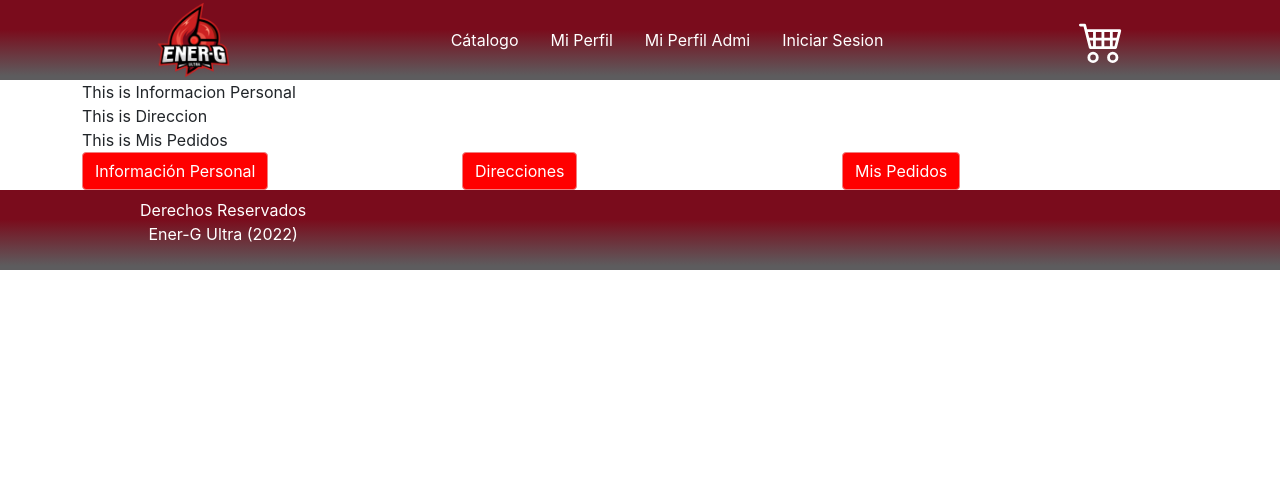
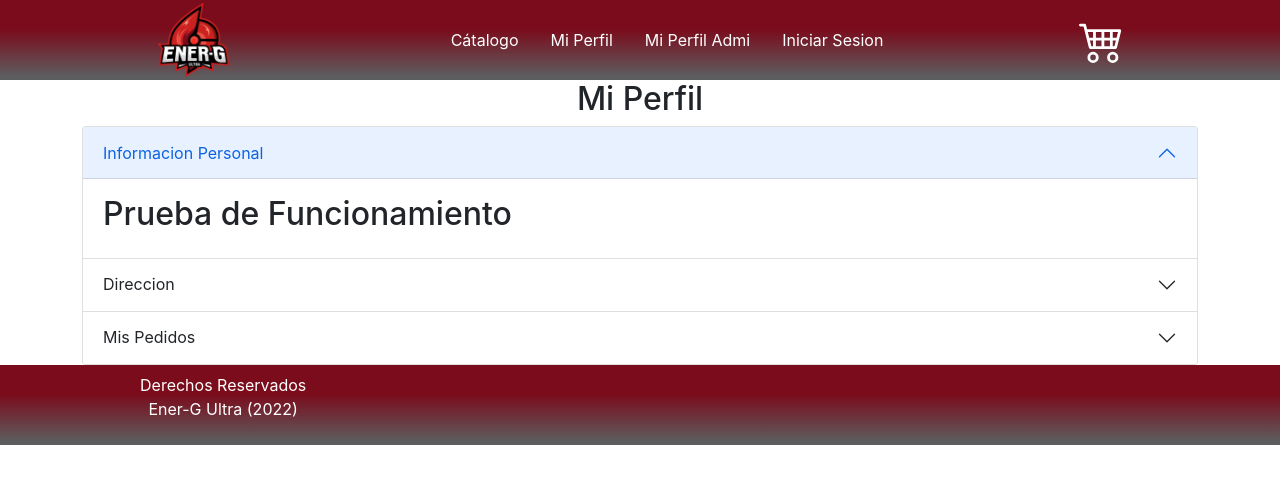
Before and after one commit to victor11s/ENER-G-ULTRA, a React (Create React App) app in the folder energ-1.0/: page /miPerfil in a window 1280 px wide. Shown: the top 484 px of the page. Built offline with nearby package versions, Linux system fonts and the light colour scheme; no server answers.

Commit message:
Arreglos a los menus de Cada Perfil

```diff
--- a/energ-1.0/src/components/Admi/PerfilAdmi.js
+++ b/energ-1.0/src/components/Admi/PerfilAdmi.js
@@ -4,7 +4,7 @@ import React from 'react'
 import NavBar from '../NavBar';
 import Footer from '../Footer';
 
-import { Button, Card, Col, Container, Form, Row, Table } from 'react-bootstrap'
+import { Button, Card, Col, Container, Form, Row, Table, Accordion } from 'react-bootstrap'
 import TableProductos from './TableProductos';
 
 
@@ -13,9 +13,48 @@ function PerfilAdmi() {
     return (
         <>
 
-            <NavBar/>
+            <NavBar />
             <Container>
-                <Row>
+                <Row >
+                    <Col></Col>
+                    <Col className="text-center"><h2>Administrador</h2></Col>
+                    <Col></Col>
+
+                </Row>
+                </Container>
+            <Container>
+
+
+                <Accordion defaultActiveKey="0">
+                    <Accordion.Item eventKey="0">
+                        <Accordion.Header>Informacion Personal</Accordion.Header>
+                        <Accordion.Body>
+                            Inserte Informacion Personal del Administrador
+                        </Accordion.Body>
+                    </Accordion.Item>
+                    <Accordion.Item eventKey="1">
+                        <Accordion.Header>Productos</Accordion.Header>
+                        <Accordion.Body>
+                            <Row>
+                            <Col ></Col>
+                            <Col className="text-center"><h4>Inserte sus productos</h4></Col>
+                            <Col ></Col>
+                            </Row>
+                            <TableProductos/>
+                        </Accordion.Body>
+                    </Accordion.Item>
+                    <Accordion.Item eventKey="2">
+                        <Accordion.Header>Pedidos</Accordion.Header>
+                        <Accordion.Body>
+                            Inserte Info de los Pedidos
+                        </Accordion.Body>
+                    </Accordion.Item>
+
+                </Accordion>
+
+
+
+                {/* <Row>
                     <Col>
                         <Button variant="danger" >Información Personal</Button>
                     </Col>
@@ -29,7 +68,7 @@ function PerfilAdmi() {
                     </Col>
                 </Row>
 
-                <TableProductos/>
+                <TableProductos /> */}
             </Container>
 
 
--- a/energ-1.0/src/components/UserProfile/InformacionPersonal.js
+++ b/energ-1.0/src/components/UserProfile/InformacionPersonal.js
@@ -1,15 +1,13 @@
 import React, { Component } from "react";
 
 class InformacionPersonal extends Component {
-  constructor() {
-    super();
-    this.state = {
-      name: "React"
-    };
-  }
 
   render() {
-    return <div>This is Informacion Personal</div>;
+    return <>
+    <h2>Prueba de Funcionamiento</h2>
+
+
+    </>;
   }
 }
 
--- a/energ-1.0/src/components/UserProfile/Profile.js
+++ b/energ-1.0/src/components/UserProfile/Profile.js
@@ -4,42 +4,13 @@ import React, { Component } from 'react'
 import NavBar from '../NavBar';
 import Footer from '../Footer';
 
-import { Button, Card, Col, Container, Form, Row, Table } from 'react-bootstrap'
+import { Button, Card, Col, Container, Form, Row, Table, Accordion } from 'react-bootstrap'
 
 import InformacionPersonal from './InformacionPersonal'
 import MisPedidos from './MisPedidos'
 import Direccion from './Direccion'
 
 class Profile extends Component {
-    constructor() {
-        super();
-        this.state = {
-            name: "React",
-            showHideDemo1: false,
-            showHideDemo2: false,
-            showHideDemo3: false
-        };
-        this.hideComponent = this.hideComponent.bind(this);
-    }
-
-    hideComponent(name) {
-        console.log(name);
-        switch (name) {
-            case "showHideDemo1":
-                this.setState({ showHideDemo1: !this.state.showHideDemo1 });
-                break;
-            case "showHideDemo2":
-                this.setState({ showHideDemo2: !this.state.showHideDemo2 });
-                break;
-            case "showHideDemo3":
-                this.setState({ showHideDemo3: !this.state.showHideDemo3 });
-                break;
-            default:
-
-        }
-    }
-
-
     render() {
 
 
@@ -47,25 +18,40 @@ class Profile extends Component {
             <>
 
                 <NavBar />
+                <Container>
+                <Row >
+                    <Col></Col>
+                    <Col className="text-center"><h2>Mi Perfil</h2></Col>
+                    <Col></Col>
+
+                </Row>
+                </Container>
+
 
                 <Container>
-                    <InformacionPersonal/>
-                    <Direccion/>
-                    <MisPedidos/>
 
-                    <Row>
-                        <Col>
-                            <Button variant="danger" onClick={() => this.hideComponent("showHideDemo1")} >Información Personal</Button>
-                        </Col>
 
-                        <Col>
-                            <Button variant="danger" onClick={() => this.hideComponent("showHideDemo2")}>Direcciones</Button>
-                        </Col>
+                <Accordion defaultActiveKey="0">
+                    <Accordion.Item eventKey="0">
+                        <Accordion.Header>Informacion Personal</Accordion.Header>
+                        <Accordion.Body>
+                            <InformacionPersonal/>
+                        </Accordion.Body>
+                    </Accordion.Item>
+                    <Accordion.Item eventKey="1">
+                        <Accordion.Header>Direccion</Accordion.Header>
+                        <Accordion.Body>
+                            <Direccion/>
+                        </Accordion.Body>
+                    </Accordion.Item>
+                    <Accordion.Item eventKey="2">
+                        <Accordion.Header>Mis Pedidos</Accordion.Header>
+                        <Accordion.Body>
+                            <MisPedidos/>
+                        </Accordion.Body>
+                    </Accordion.Item>
 
-                        <Col>
-                            <Button variant="danger" onClick={() => this.hideComponent("showHideDemo3")}>Mis Pedidos</Button>
-                        </Col>
-                    </Row>
+                </Accordion>
 
 
 
```
